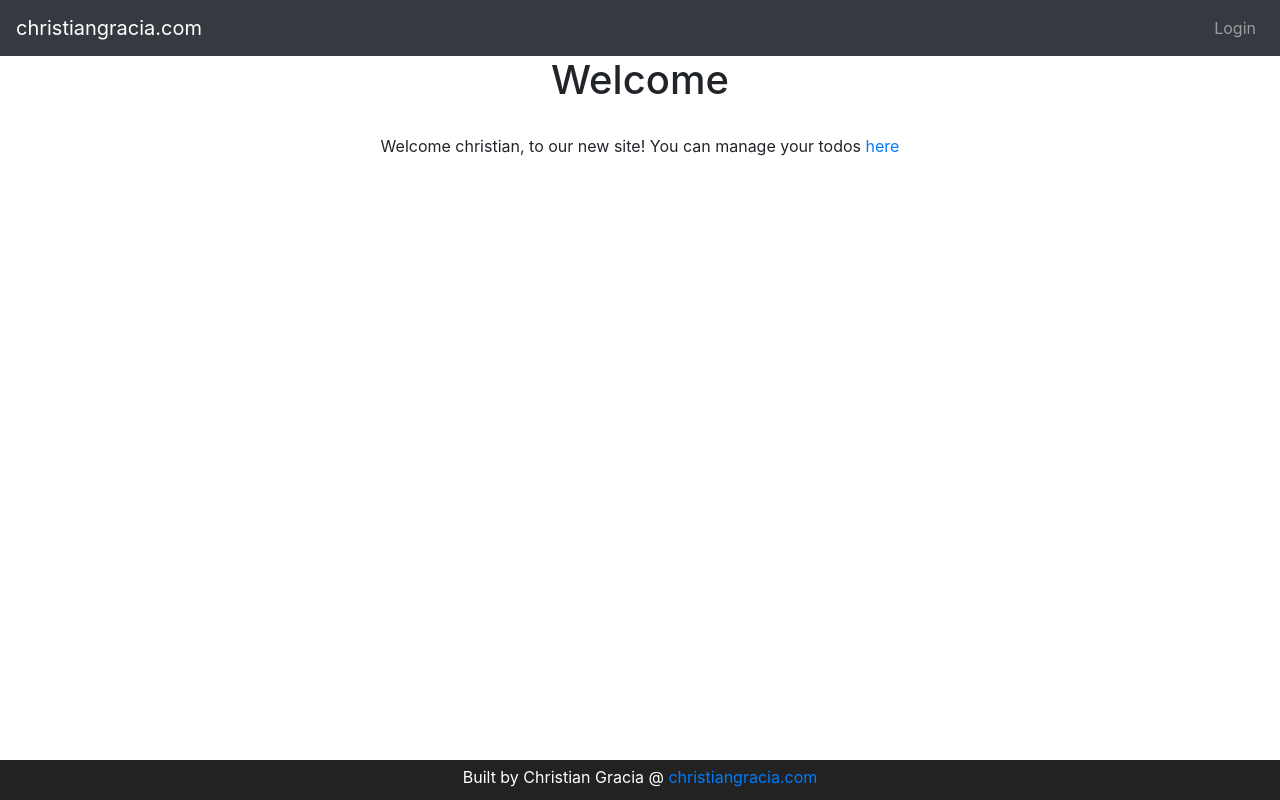
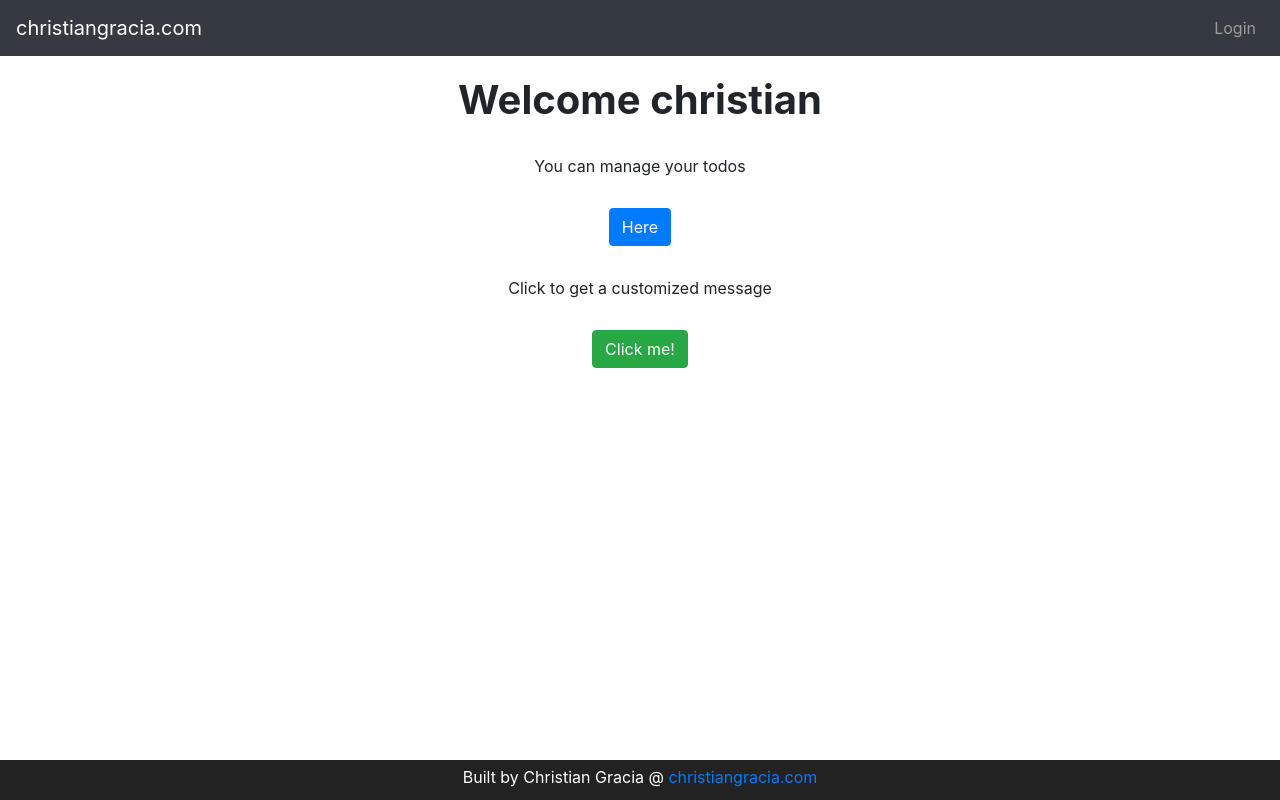
Before and after one commit to ChristianGracia/Angular, an Angular app in the folder playground/: page /landing/christian in a window 1280 px wide. Built offline with nearby package versions, Linux system fonts and the light colour scheme.

Commit message:
styled dashboard

```diff
--- a/playground/src/app/landing/landing.component.html
+++ b/playground/src/app/landing/landing.component.html
@@ -1,7 +1,13 @@
-<H1>Welcome</H1>
+<H1 class="welcome-header">Welcome {{name}}</H1>
 
 
 <div class="container">
-Welcome {{name}}, to our new site!
-You can manage your todos <a routerLink="/todos">here</a>
+
+  You can manage your todos<div class="btn-div"> <a routerLink="/todos" class="btn btn-primary">Here</a></div>
 </div>
+
+<div class="container">
+  <span>Click to get a customized message</span>
+  <div class="btn-div">
+    <button (click)="getWelcomeMessage()" class="btn btn-success">Click me!</button></div>
+</div>
--- a/playground/src/app/landing/landing.component.scss
+++ b/playground/src/app/landing/landing.component.scss
@@ -1,3 +1,15 @@
 .container{
     margin-top: 30px;
+    display:flex;
+    flex-direction: column;
+    justify-content: center;
+
 }
+.btn-div{
+  margin-top: 30px;
+}
+.welcome-header{
+  margin-top: 20px;
+  font-weight: bold;
+
+}
--- a/playground/src/app/landing/landing.component.ts
+++ b/playground/src/app/landing/landing.component.ts
@@ -16,5 +16,8 @@ export class LandingComponent implements OnInit {
     console.log(this.message);
     this.name = this.route.snapshot.params.name;
   }
+  getWelcomeMessage() {
+
+  }
 
 }
--- a/playground/src/app/service/route-guard.service.ts
+++ b/playground/src/app/service/route-guard.service.ts
@@ -1,5 +1,5 @@
 import { Injectable } from '@angular/core';
-import { CanActivate, ActivatedRouteSnapshot, RouterStateSnaphot } from '@angular/router';
+import { CanActivate, ActivatedRouteSnapshot, RouterStateSnapshot } from '@angular/router';
 import { HardcodedAuthenticationService } from './hardcoded-authentication.service';
 
 @Injectable({
@@ -8,7 +8,7 @@ import { HardcodedAuthenticationService } from './hardcoded-authentication.servi
 export class RouteGuardService implements CanActivate {
 
   constructor(private hardcodedAuthenticationService: HardcodedAuthenticationService) { }
-  canActivate(route: ActivatedRouteSnapshot, state: RouterStateSnaphot) {
+  canActivate(route: ActivatedRouteSnapshot, state: RouterStateSnapshot) {
     if (this.hardcodedAuthenticationService.isUserLoggedIn) {
 
       return true;
```
